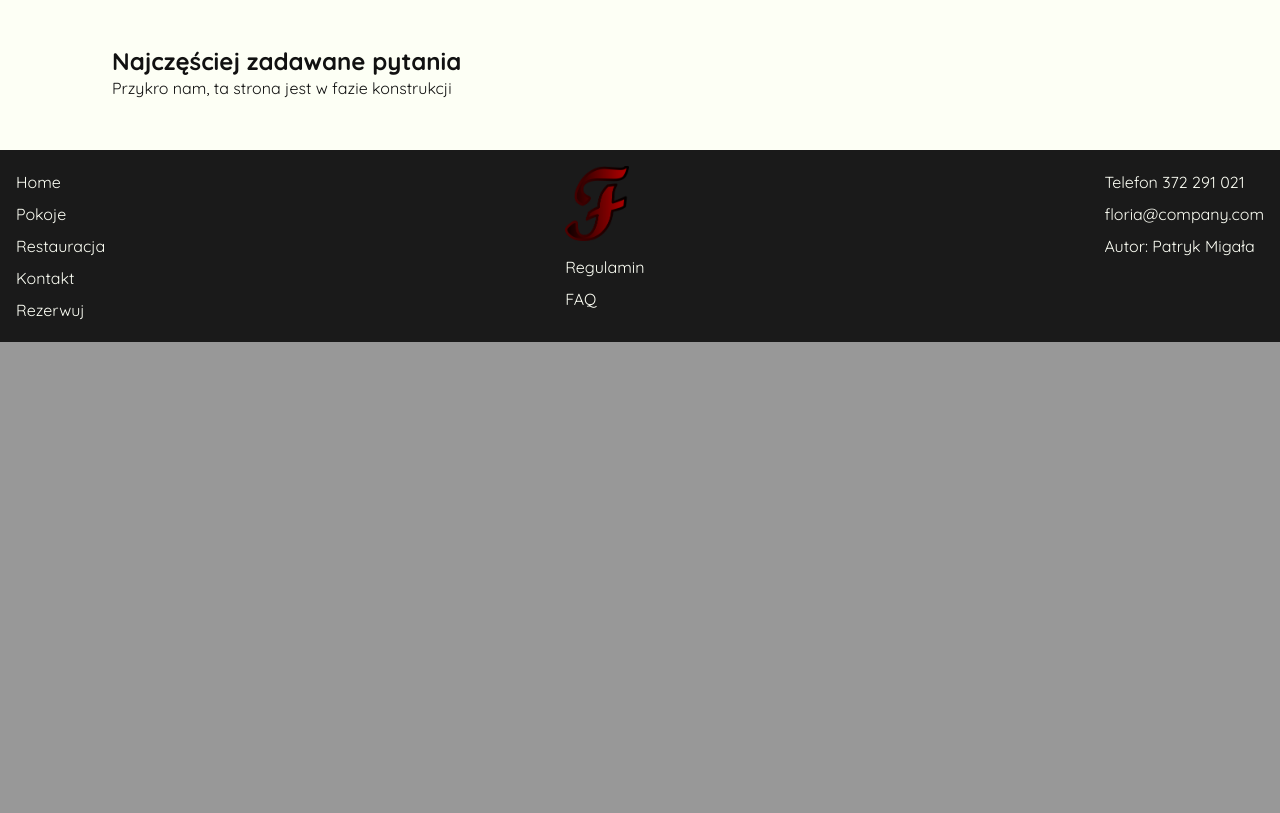
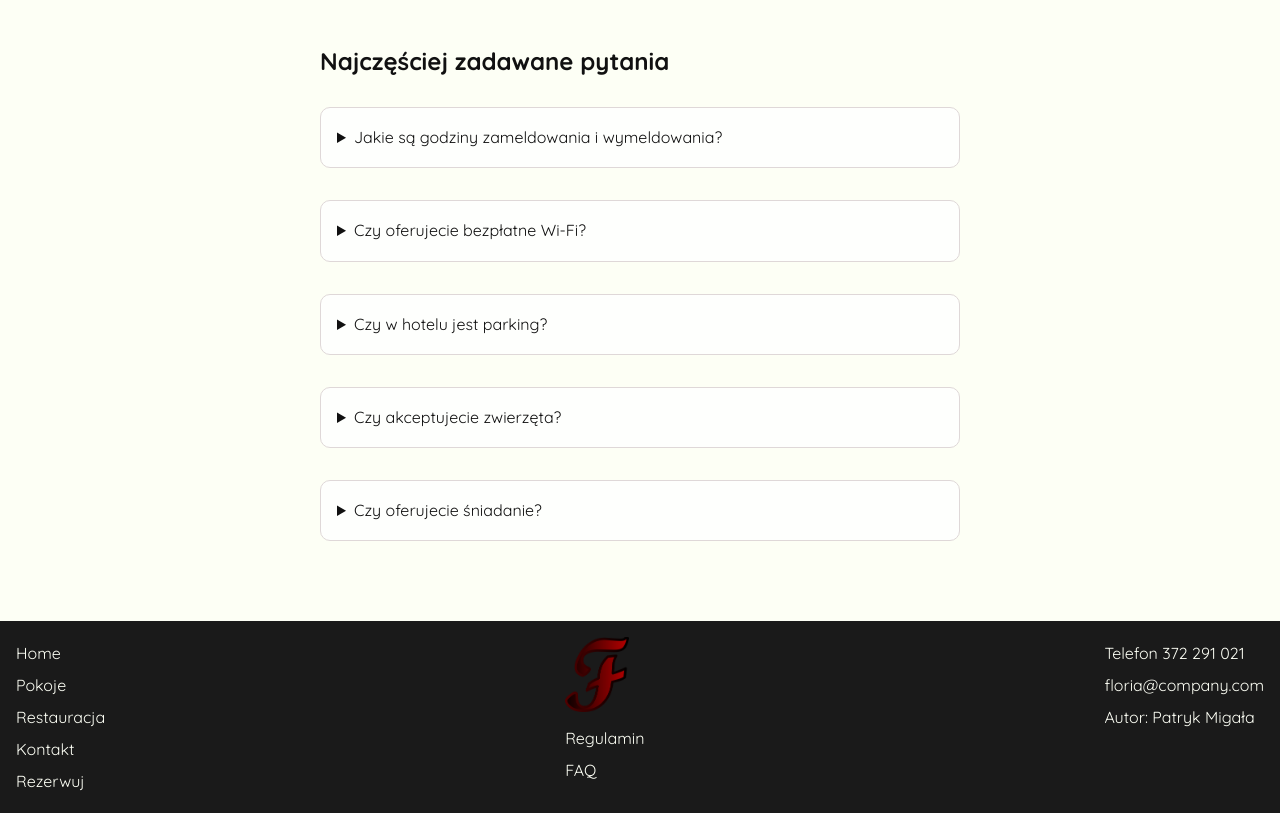
Before and after one commit to Liras333/hotel-school-project, a PHP site: page /pages/faq.html in a window 1280 px wide. Shown: the part 680-1493 px from the top of the page. Before the commit the page ends 1022 px from the top, so only its background shows below. Run offline with PHP 8.4, Linux system fonts and the light colour scheme.

Commit message:
update regulamin, faq and rezerwacja

```diff
--- a/pages/faq.html
+++ b/pages/faq.html
@@ -57,7 +57,30 @@
             <main>
                 <section>
                     <h2>Najczęściej zadawane pytania</h2>
-                    <p>Przykro nam, ta strona jest w fazie konstrukcji</p>
+                     <p>
+                        <details>
+                            <summary>Jakie są godziny zameldowania i wymeldowania?</summary>
+                            <p>Godziny zameldowania zaczynają się od 14:00, a wymeldowanie jest do 12:00.</p>
+                        </details>
+
+                         <details>
+                            <summary>Czy oferujecie bezpłatne Wi-Fi?</summary>
+                            <p>Tak, oferujemy bezpłatne Wi-Fi we wszystkich naszych pokojach i obszarach publicznych.</p>
+                        </details>
+
+                        <details>
+                            <summary>Czy w hotelu jest parking?</summary>
+                            <p>Tak, mamy dostępny parking dla naszych gości. Prosimy o wcześniejszą rezerwację miejsca parkingowego.</p>
+                        </details>
+                        <details>
+                            <summary>Czy akceptujecie zwierzęta?</summary>
+                            <p>Tak, akceptujemy małe zwierzęta domowe. Prosimy o wcześniejsze poinformowanie nas o przybyciu ze zwierzęciem.</p>
+                        </details>
+                        <details>
+                            <summary>Czy oferujecie śniadanie?</summary>
+                            <p>Tak, oferujemy śniadanie w formie bufetu codziennie od 7:00 do 10:00.</p>
+                        </details>
+                     </p>
                 </section>
             </main>
             <footer>
--- a/pages/rezerwacja.php
+++ b/pages/rezerwacja.php
@@ -58,7 +58,7 @@
             <main>
                 <section>
                     <form method="post" action="../scripts/dodajRezerwacje.php">
-                        <h3>Data wynajęcia</h3>
+                        <h3>Data wynajęcia<span class="wymagane">*</span></h3>
                         <p class="date">
                             <input type="date" id="od_kiedy" name="od_kiedy" onchange="obliczKoszt()" required>
                             -
@@ -66,7 +66,7 @@
                             <br />
                             <span  class="error"></span>
                         </p>
-                        <h3>Wybierz pokój i liczbę osób</h3>
+                        <h3>Wybierz pokój i liczbę osób<span class="wymagane">*</span></h3>
                         <p>
                             <select id="pokoj" name="pokoj" onchange="obliczKoszt()">
                                 <option value="1">Pokój 1 osobowy Riva Hiot - 179zł</option>
@@ -90,7 +90,7 @@
                                 <input type="number" value="0" id="dzieci" name="dzieci"  required>
                             </p>
                         </div>
-                        <h3>Dane kontaktowe</h3>
+                        <h3>Dane kontaktowe<span class="wymagane">*</span></h3>
                         <div class="dane-kontaktowe">
                             <p>
                                 <label for="imie">Imie</label>
--- a/styles/faq.css
+++ b/styles/faq.css
@@ -1,3 +1,27 @@
+@import url('./rootVariables.css');
+
 #header-container{
     background-image: url('../source/recepcja.png');
 }
+
+
+section{
+    margin: 0 auto;
+    width:40rem;
+}
+
+details{
+    margin-top: 2rem;
+    margin-bottom: 2rem;
+    padding: 1rem;
+    border: 1px solid var(--bgColorGrey2) ;
+    border-radius: 10px;
+    background-color: rgba(255, 255, 255, 0.8);
+    cursor: pointer;
+}
+
+@media (max-width: 1000px) {
+    section{
+        width: auto;
+    }
+}
--- a/styles/globalStyles.css
+++ b/styles/globalStyles.css
@@ -195,6 +195,8 @@ footer {
     flex-wrap: wrap;
     justify-content: space-between;
 
+
+
     div {
         padding: 1rem;
     }
@@ -210,11 +212,15 @@ footer {
             line-height: 2rem;
             color: var(--bgColorWhite);
 
+
         }
 
         a {
             color: var(--bgColorWhite);
             text-decoration: none;
+            &:hover {
+                color: rgb(155, 155, 155);
+            }
         }
 
     }
--- a/styles/regulamin.css
+++ b/styles/regulamin.css
@@ -5,3 +5,8 @@
 ol{
     line-height: 2.5rem;
 }
+
+section{
+    width:40rem;
+    margin: 0 auto;
+}
--- a/styles/restauracja.css
+++ b/styles/restauracja.css
@@ -97,6 +97,11 @@
 }
 
 @media (max-width:540px) {
+    .sekcja1 .tekst{
+        width: 90%;
+        padding: 1rem
+    }
+
  .sekcja2 img{
         width:20rem;
     }
```
Also changed, not shown: index.html (+9 -3 lines), styles/rezerwacja.css (+7 -0 lines).
